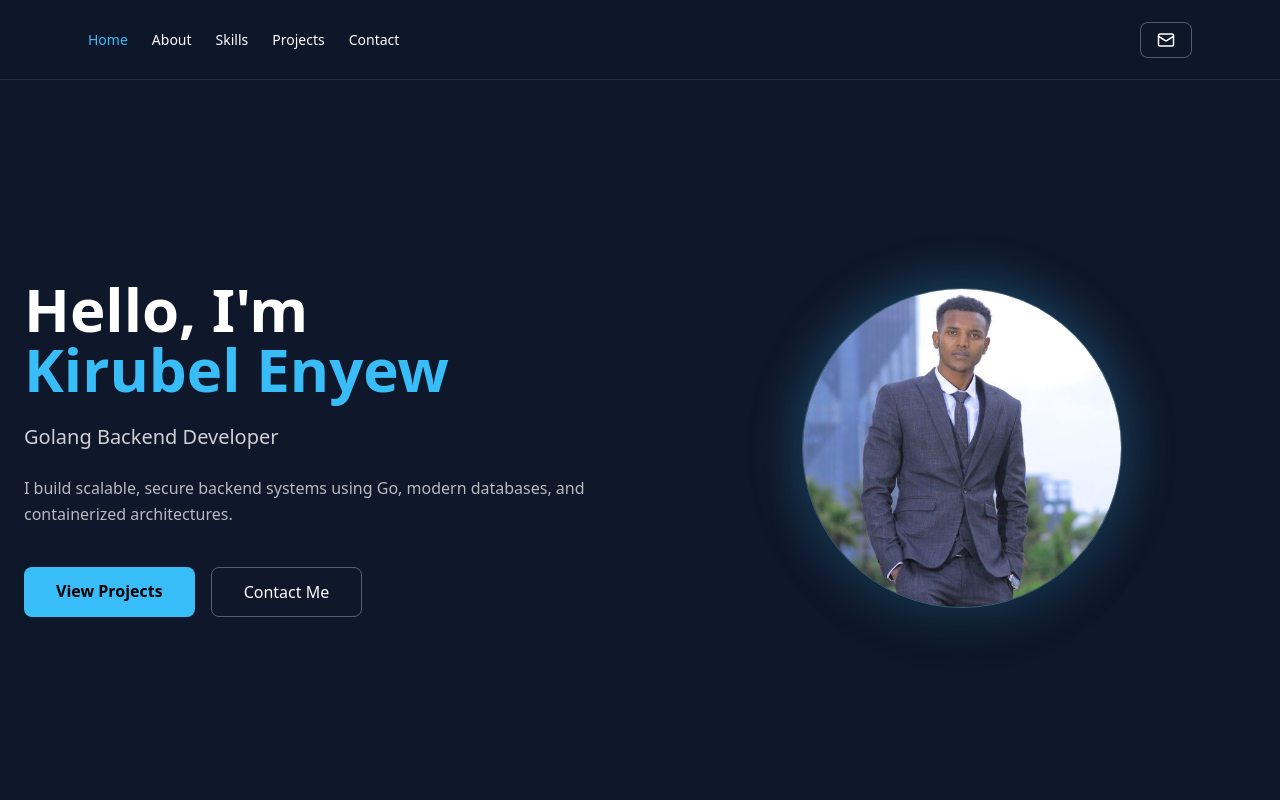
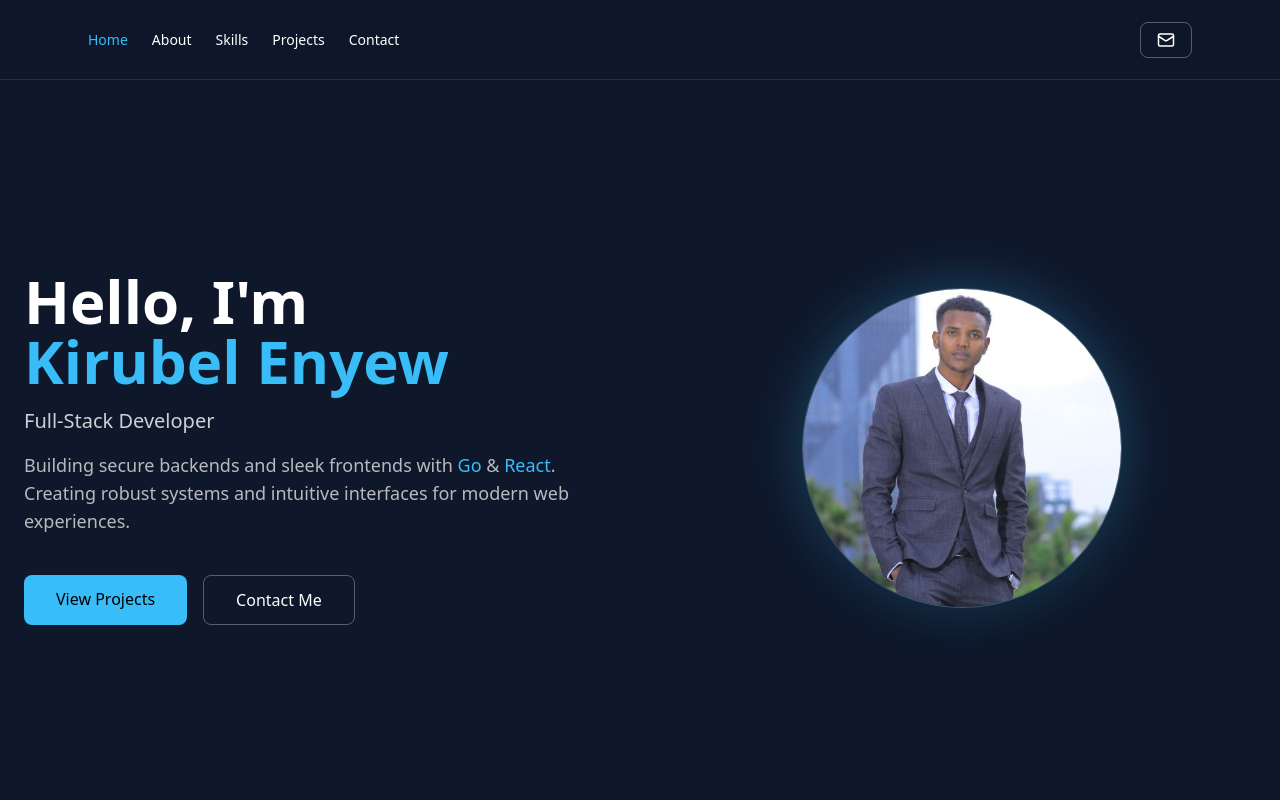
Before and after one commit to Kirubel-Enyew27/portfolio, a React (Vite) app in the folder frontend/: page /#home in a window 1280 px wide. Shown: the top 800 px of the page. Built offline with nearby package versions, Linux system fonts and the light colour scheme.

Commit message:
update the hero section

```diff
--- a/frontend/src/sections/Contact.tsx
+++ b/frontend/src/sections/Contact.tsx
@@ -84,7 +84,7 @@ export default function Contact() {
             type="submit"
             disabled={loading}
             className="w-full bg-accent text-black py-3 rounded-lg font-medium
-                       hover:opacity-90 transition disabled:opacity-50"
+                       hover:opacity-90 hover:scale-105 transition-transform duration-300 disabled:opacity-50"
           >
             {loading ? "Sending..." : "Send Message"}
           </button>
--- a/frontend/src/sections/Hero.tsx
+++ b/frontend/src/sections/Hero.tsx
@@ -1,3 +1,4 @@
+import { motion } from "framer-motion";
 import myImage from "../assets/me.jpg";
 
 export default function Hero() {
@@ -10,7 +11,12 @@ export default function Hero() {
         <div className="grid grid-cols-1 md:grid-cols-2 gap-14 items-center">
 
           {/* TEXT */}
-          <div className="order-2 md:order-1 text-center md:text-left">
+          <motion.div
+            className="order-2 md:order-1 text-center md:text-left"
+            initial={{ opacity: 0, x: -50 }}
+            animate={{ opacity: 1, x: 0 }}
+            transition={{ duration: 0.8 }}
+          >
             <h1 className="text-4xl sm:text-5xl lg:text-6xl font-extrabold leading-tight">
               Hello, I&apos;m{" "}
               <span className="text-accent whitespace-nowrap">
@@ -18,44 +24,49 @@ export default function Hero() {
               </span>
             </h1>
 
-            <p className="mt-6 text-lg sm:text-xl text-white/80">
-              Golang Backend Developer
+            <p className="mt-4 text-lg sm:text-xl text-white/80 font-medium">
+              Full-Stack Developer
             </p>
 
-            <p className="mt-6 max-w-xl mx-auto md:mx-0 text-white/70 leading-relaxed">
-              I build scalable, secure backend systems using Go, modern
-              databases, and containerized architectures.
+            <p className="mt-4 max-w-xl mx-auto md:mx-0 text-white/70 leading-relaxed text-base sm:text-lg">
+              Building secure backends and sleek frontends with <span className="text-accent">Go</span> & <span className="text-accent">React</span>.
+              Creating robust systems and intuitive interfaces for modern web experiences.
             </p>
 
             {/* CTA buttons */}
             <div className="mt-10 flex flex-col sm:flex-row gap-4 justify-center md:justify-start">
               <a
                 href="#projects"
-                className="px-8 py-3 rounded-lg bg-accent text-black font-semibold hover:opacity-90 transition"
+                className="px-8 py-3 rounded-lg bg-accent text-black font-medium hover:opacity-90 hover:scale-105 transition-transform duration-300"
               >
                 View Projects
               </a>
 
               <a
                 href="#contact"
-                className="px-8 py-3 rounded-lg border border-white/30 hover:border-accent hover:text-accent transition"
+                className="px-8 py-3 rounded-lg border border-white/30 hover:border-accent hover:text-accent hover:scale-105 transition-transform duration-300"
               >
                 Contact Me
               </a>
             </div>
-          </div>
+          </motion.div>
 
           {/* IMAGE */}
-          <div className="order-1 md:order-2 flex justify-center">
+          <motion.div
+            className="order-1 md:order-2 flex justify-center"
+            initial={{ opacity: 0, scale: 0.8 }}
+            animate={{ opacity: 1, scale: 1 }}
+            transition={{ duration: 0.8, delay: 0.3 }}
+          >
             <div className="relative">
-              <div className="absolute -inset-1 rounded-full bg-accent/30 blur-xl" />
+              <div className="absolute -inset-1 rounded-full bg-accent/30 blur-xl animate-pulse" />
               <img
                 src={myImage}
                 alt="Kirubel Enyew"
                 className="relative w-56 h-56 sm:w-64 sm:h-64 md:w-80 md:h-80 rounded-full object-cover border border-white/20 shadow-2xl"
               />
             </div>
-          </div>
+          </motion.div>
 
         </div>
       </div>
```
